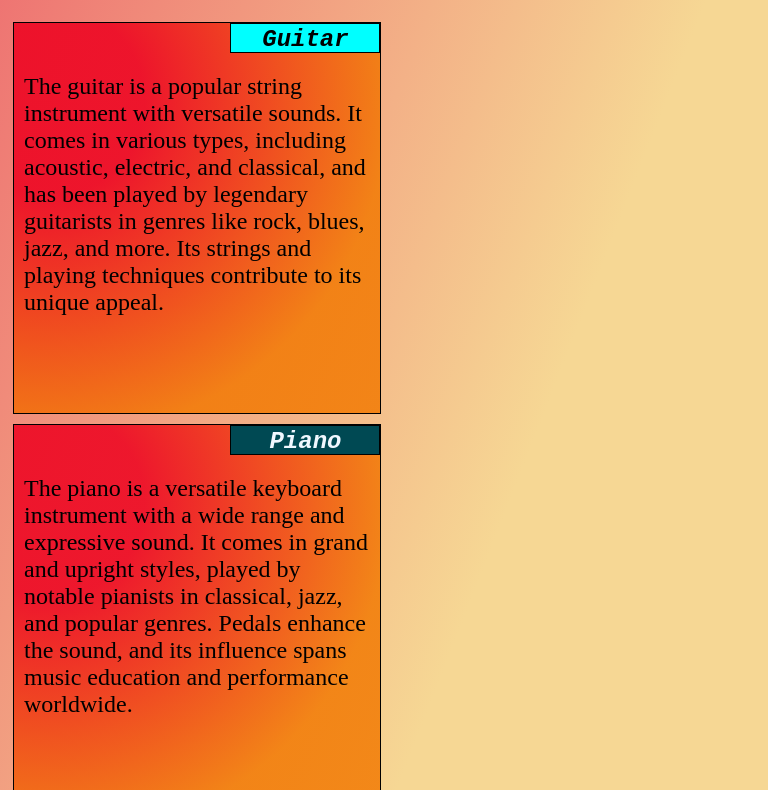
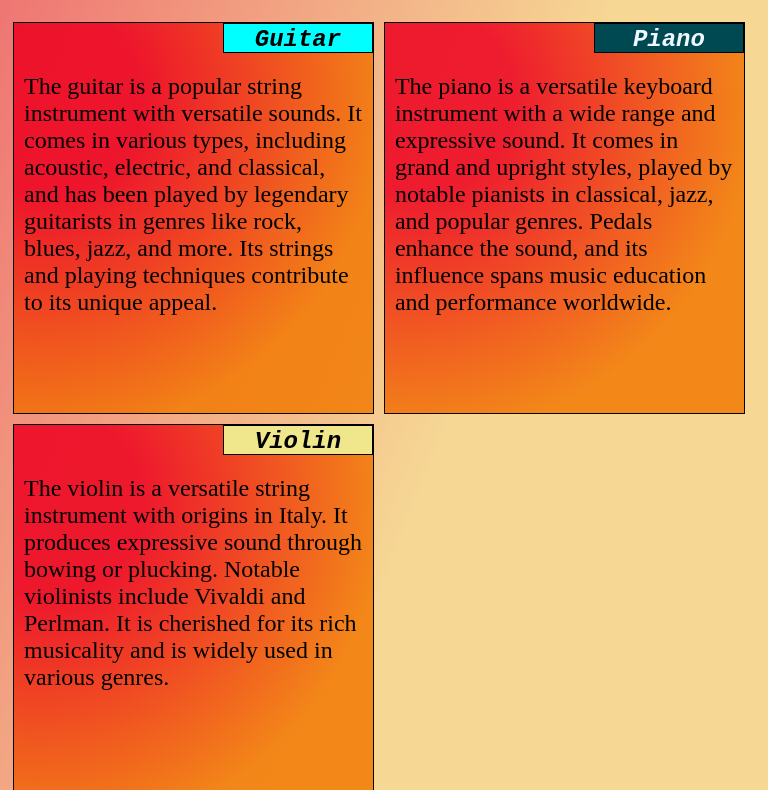
Before and after one commit to EkMishra/couresera-test, a plain HTML site: page index.html in a window 768 px wide. Shown: the part 102-892 px from the top of the page. Drawn offline with Linux system fonts and the light colour scheme.

Commit message:
Update style.css

```diff
--- a/css/style.css
+++ b/css/style.css
@@ -60,7 +60,7 @@ p{
         margin: 5px;
         float:left;
         background-image: radial-gradient( circle farthest-corner at 10% 20%,  rgba(237,3,32,0.87) 20.8%, rgba(242,121,1,0.84) 74.4% );
-        width:49%;
+        width:48%;
 
     }
 }
```
